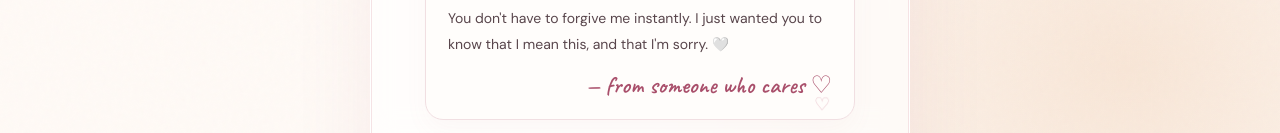
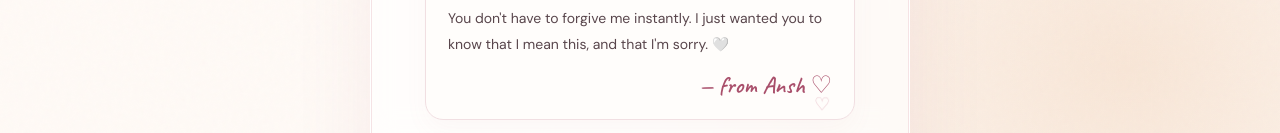
Before and after one commit to yashlimbhare/sorry, a plain HTML site: page index.html in a window 1280 px wide. Both pictures are taken after a click on the button "Open the apology letter". Shown: the part 928-1061 px from the top of the page. Drawn offline with nearby package versions, Linux system fonts and the light colour scheme; a web font is replaced by a local one.

Commit message:
Update index.html

```diff
--- a/index.html
+++ b/index.html
@@ -69,7 +69,7 @@
       <p>I don't fully know how things went this way, but they did — and I know I played my part in it. I'm not saying this to make excuses. I should've handled things better.</p>
       <p>I'm genuinely sorry for hurting you. I promise I'll try my best to make sure this doesn't happen again. I know a promise only matters when my actions prove it, so I'll let those speak too.</p>
       <p>You don't have to forgive me instantly. I just wanted you to know that I mean this, and that I'm sorry. 🤍</p>
-      <p class="sign">— from someone who cares ♡</p>
+      <p class="sign">— from Ansh ♡</p>
     </article>
     <div class="actions" id="letterActions" hidden>
       <button class="action secondary" id="readBtn">I read it ♡</button>
```
